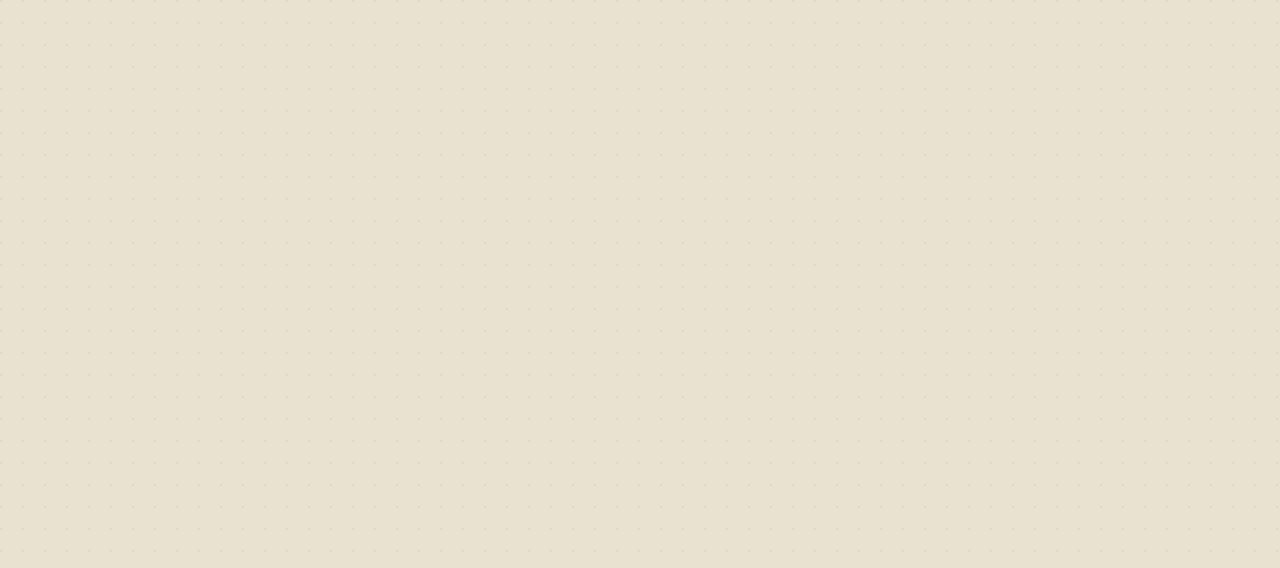
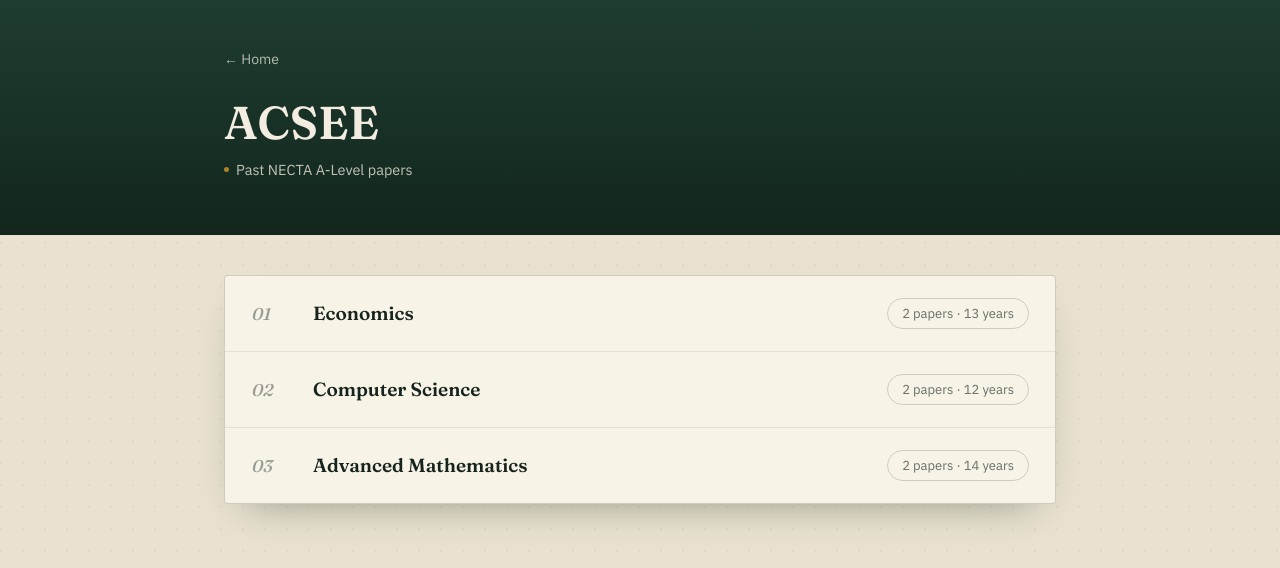
Before and after one commit to visualixefoundation/necta-exams, a Next.js app: page /acsee in a window 1280 px wide. Before the commit this address had no page. Shown: the top 568 px of the page. Built offline with nearby package versions, Linux system fonts and the light colour scheme.

Commit message:
ACSEE landing: Economics, Computer Science, Advanced Mathematics

```diff
--- /dev/null
+++ b/app/acsee/page.js
@@ -0,0 +1,59 @@
+import Link from "next/link";
+import { categories, getSubjectsByCategory } from "../../lib/subjects";
+
+export const metadata = {
+  title: "ACSEE Past Papers | NECTA A-Level Papers",
+  description:
+    "Browse past NECTA ACSEE A-Level exam papers for Economics, Computer Science and Advanced Mathematics.",
+};
+
+export default function AcseePage() {
+  return (
+    <>
+      <header className="band">
+        <div className="wrap">
+          <Link href="/" className="crumb">
+            ← Home
+          </Link>
+          <h1 className="subject-title">ACSEE</h1>
+          <div className="subject-meta">
+            <span>
+              <i className="dot" />
+              Past NECTA A-Level papers
+            </span>
+          </div>
+        </div>
+      </header>
+
+      <main className="wrap">
+        <section className="register">
+          <div className="ledger">
+            {categories.map((cat, i) => {
+              const items = getSubjectsByCategory(cat.id);
+              const totalYears = items.reduce(
+                (sum, s) => sum + s.years.length,
+                0
+              );
+              const entry = String(i + 1).padStart(2, "0");
+              return (
+                <Link
+                  key={cat.id}
+                  href={`/${cat.id}`}
+                  className="ledger-row"
+                >
+                  <span className="ledger-num">{entry}</span>
+                  <span>
+                    <p className="ledger-name">{cat.name}</p>
+                  </span>
+                  <span className="ledger-count">
+                    {items.length} papers · {totalYears} years
+                  </span>
+                </Link>
+              );
+            })}
+          </div>
+        </section>
+      </main>
+    </>
+  );
+}
```
